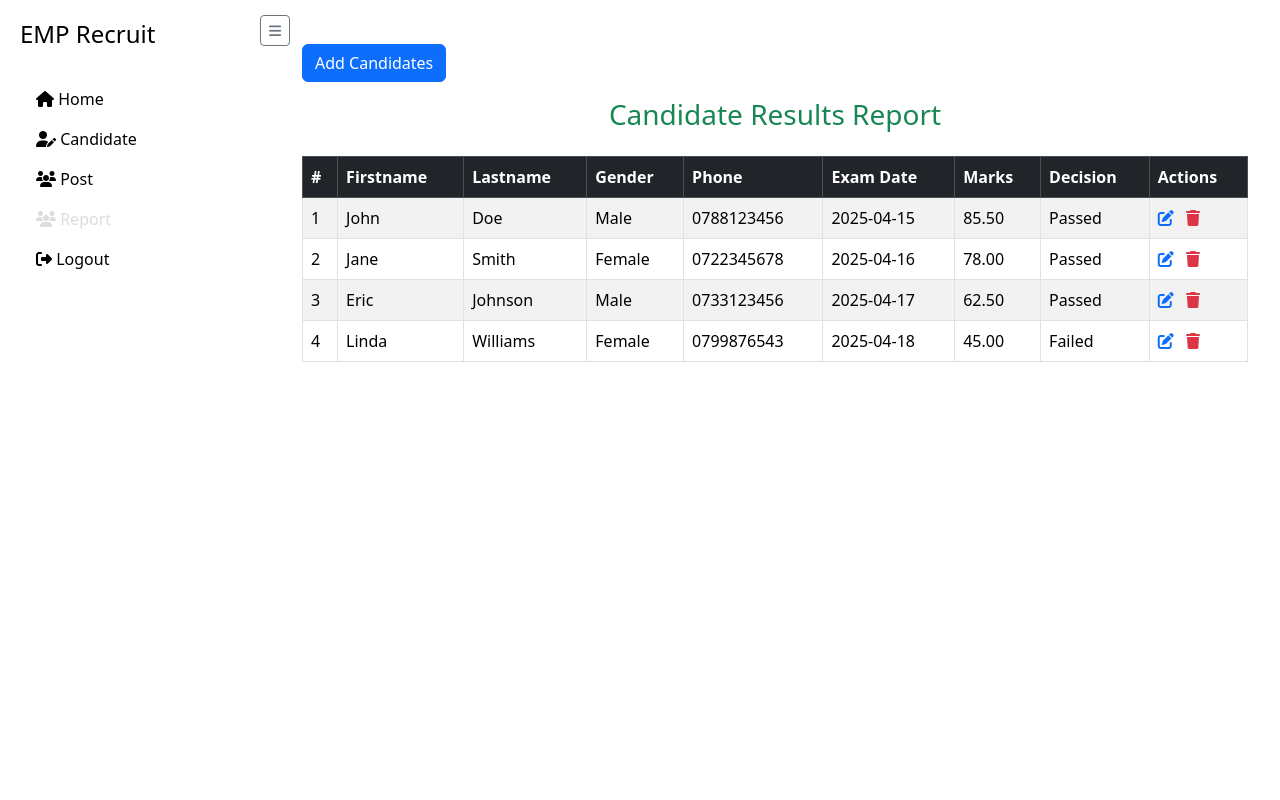
After one commit to bigwave819/E_R_S, a PHP site: page /pages/view_report.php in a window 1280 px wide. The commit adds this page. Run offline with PHP 8.4, Linux system fonts and the light colour scheme; a user stored in the database is signed in; data comes from the database, SQL or seed files in the repository.

Commit message:
added reports page and functonalities to

```diff
--- a/auth/signup.php
+++ b/auth/signup.php
@@ -19,7 +19,9 @@ if (isset($_POST['submit'])) {
         $hashedPassword = password_hash($password, PASSWORD_DEFAULT);
         $insertUser = "INSERT INTO users(username, password) VALUES('$username', '$hashedPassword')";
         if ($conn->query($insertUser)) {
-            header("Location:hirwa/pages/home.php");
+            $_SESSION['userId'] = $user['userId'];
+            $_SESSION['username'] = $user['username'];
+            header("Location: ../index.php");
             exit();
         } else {
             echo "<script>alert('Error registering user: " . $conn->error . "'); window.history.back();</script>";
--- a/pages/edit_post.php
+++ b/pages/edit_post.php
@@ -51,7 +51,8 @@ if (isset($_POST['submit'])) {
     <link rel="stylesheet" href="https://cdn.jsdelivr.net/npm/bootstrap@5.3.5/dist/css/bootstrap.min.css">
     <link href="https://cdnjs.cloudflare.com/ajax/libs/font-awesome/6.5.1/css/all.min.css" rel="stylesheet">
     <link rel="stylesheet" href="style.css">
-    <title>Document</title>
+    <title>update Post</title>
+
 </head>
 <body>
     <div class="p-5">
--- a/pages/home.php
+++ b/pages/home.php
@@ -34,7 +34,7 @@ $userName = isset($_SESSION['username']) ? $_SESSION['username'] : 'User';
                     <a class="nav-link" href="view_post.php"><i class="fas fa-users"></i> post</a>
                     </li>
                     <li class="nav-item">
-                    <a class="nav-link" href="view_candidates.php"><i class="fas fa-users"></i> report</a>
+                    <a class="nav-link" href="view_report.php.php"><i class="fas fa-users"></i> report</a>
                     </li>
                     <li class="nav-item">
                     <a class="nav-link" href="../auth/logout.php"><i class="fas fa-sign-out-alt"></i> Logout</a>
@@ -68,7 +68,7 @@ $userName = isset($_SESSION['username']) ? $_SESSION['username'] : 'User';
                     <p>
                         Our platform is designed to make your recruitment process efficient and easy. Explore the options in the sidebar and get started!
                     </p>
-                    <a href="home.php" class="btn btn-primary">Go to Dashboard</a>
+                    <a href="view_candidates.php" class="btn btn-primary">View Candidates</a>
                 </div>
             </div>
         </div>
--- a/pages/view_post.php
+++ b/pages/view_post.php
@@ -47,7 +47,7 @@ $result = $conn->query($sql);
                     <a class="nav-link active" href="view_candidates.php"><i class="fas fa-users"></i> post</a>
                     </li>
                     <li class="nav-item">
-                    <a class="nav-link" href="view_candidates.php"><i class="fas fa-users"></i> report</a>
+                    <a class="nav-link" href="view_report.php"><i class="fas fa-users"></i> report</a>
                     </li>
                     <li class="nav-item">
                     <a class="nav-link" href="../auth/logout.php"><i class="fas fa-sign-out-alt"></i> Logout</a>
--- /dev/null
+++ b/pages/view_report.php
@@ -0,0 +1,183 @@
+<?php
+session_start();
+
+if (!isset($_SESSION['userId'])) {
+    header("location: login.php");
+    exit();
+}
+
+$conn = new mysqli('localhost', 'root', '', 'emp_recruitment');
+
+if ($conn->connect_error) {
+    die("Database connection failed: " . $conn->connect_error);
+}
+
+// Fetch candidate results with candidate details
+$sql = "SELECT cr.CR_Id, c.C_firstname, c.C_lastname, c.C_Gender, c.PhoneNumber, cr.ExamDate, cr.CR_marks, cr.CR_decision
+        FROM candidateresult cr
+        JOIN candidates c ON cr.C_ID = c.C_ID";
+
+$result = $conn->query($sql);
+?>
+
+<!DOCTYPE html>
+<html lang="en">
+<head>
+    <meta charset="UTF-8">
+    <title>Candidate Results Report</title>
+    <link rel="stylesheet" href="https://cdn.jsdelivr.net/npm/bootstrap@5.3.5/dist/css/bootstrap.min.css">
+    <link rel="stylesheet" href="https://cdnjs.cloudflare.com/ajax/libs/font-awesome/6.5.1/css/all.min.css">
+    <style>
+        body {
+            display: flex;
+        }
+
+        #sidebar {
+            width: 250px;
+            height: 100vh;
+            background:#ffffff;
+            padding: 20px;
+            color: #fff;
+            position: fixed;
+            transition: all 0.3s ease;
+        }
+
+        #sidebar h4 {
+            color: #000;
+            margin-bottom: 30px;
+        }
+
+        #sidebar .nav-link {
+            color: #000;
+        }
+
+        #sidebar .nav-link.active,
+        #sidebar .nav-link:hover {
+            color: #ddd;
+        }
+
+        .btn-toggle {
+            position: fixed;
+            top: 15px;
+            left: 260px;
+            z-index: 1000;
+        }
+
+        .sidebar-collapsed {
+            margin-left: -250px;
+        }
+
+        .content {
+            margin-left: 270px;
+            padding: 20px;
+            width: 100%;
+            transition: all 0.3s ease;
+        }
+
+        @media (max-width: 768px) {
+            #sidebar {
+                margin-left: -250px;
+            }
+
+            #sidebar.active {
+                margin-left: 0;
+            }
+
+            .content {
+                margin-left: 0;
+            }
+
+            .btn-toggle {
+                left: 20px;
+            }
+        }
+    </style>
+</head>
+<body>
+
+<div id="sidebar">
+    <h4>EMP Recruit</h4>
+    <ul class="nav flex-column">
+        <li class="nav-item">
+            <a class="nav-link " href="home.php"><i class="fas fa-home"></i> Home</a>
+        </li>
+        <li class="nav-item">
+            <a class="nav-link" href="view_candidates.php"><i class="fas fa-user-edit"></i> Candidate</a>
+        </li>
+        <li class="nav-item">
+            <a class="nav-link" href="view_post.php"><i class="fas fa-users"></i> Post</a>
+        </li>
+        <li class="nav-item">
+            <a class="nav-link active" href="view_reports.php"><i class="fas fa-users"></i> Report</a>
+        </li>
+        <li class="nav-item">
+            <a class="nav-link" href="../auth/logout.php"><i class="fas fa-sign-out-alt"></i> Logout</a>
+        </li>
+    </ul>
+</div>
+
+<button class="btn btn-outline-secondary btn-sm btn-toggle" onclick="toggleSidebar()">
+    <i class="fas fa-bars"></i>
+</button>
+
+<div class="content">
+    <div class="container-fluid mt-4">
+        <div class="mb-3">
+            <a href="add_report.php" class="btn btn-primary">Add Candidates</a>
+        </div>
+        <h3 class="text-success text-center mb-4">Candidate Results Report</h3>
+
+        <div class="table-responsive">
+            <table class="table table-bordered table-striped">
+                <thead class="table-dark">
+                    <tr>
+                        <th>#</th>
+                        <th>Firstname</th>
+                        <th>Lastname</th>
+                        <th>Gender</th>
+                        <th>Phone</th>
+                        <th>Exam Date</th>
+                        <th>Marks</th>
+                        <th>Decision</th>
+                        <th>Actions</th>
+                    </tr>
+                </thead>
+                <tbody>
+                    <?php
+                    if ($result->num_rows > 0) {
+                        $counter = 1;
+                        while ($row = $result->fetch_assoc()) {
+                            echo "<tr>";
+                            echo "<td>" . $counter++ . "</td>";
+                            echo "<td>" . htmlspecialchars($row['C_firstname']) . "</td>";
+                            echo "<td>" . htmlspecialchars($row['C_lastname']) . "</td>";
+                            echo "<td>" . htmlspecialchars($row['C_Gender']) . "</td>";
+                            echo "<td>" . htmlspecialchars($row['PhoneNumber']) . "</td>";
+                            echo "<td>" . htmlspecialchars($row['ExamDate']) . "</td>";
+                            echo "<td>" . htmlspecialchars($row['CR_marks']) . "</td>";
+                            echo "<td>" . htmlspecialchars($row['CR_decision']) . "</td>";
+                            echo "<td>
+                                    <a href='edit_result.php?CR_Id=" . $row['CR_Id'] . "' class='me-2'><i class='fa-solid fa-pen-to-square'></i></a>
+                                    <a href='delete_result.php?CR_Id=" . $row['CR_Id'] . "'><i class='fa-solid fa-trash text-danger'></i></a>
+                                  </td>";
+                            echo "</tr>";
+                        }
+                    } else {
+                        echo "<tr><td colspan='9' class='text-center'>No results found.</td></tr>";
+                    }
+                    ?>
+                </tbody>
+            </table>
+        </div>
+    </div>
+</div>
+
+<script>
+function toggleSidebar() {
+    var sidebar = document.getElementById("sidebar");
+    sidebar.classList.toggle("active");
+}
+</script>
+
+</body>
+</html>
```
Also changed, not shown: pages/add_report.php (added, +92 -0 lines), pages/delete_post.php (+16 -3 lines), pages/delete_result.php (added, +40 -0 lines), pages/edit_candidates.php (+12 -12 lines), pages/edit_result.php (added, +91 -0 lines), pages/view_candidates.php (+9 -9 lines).
